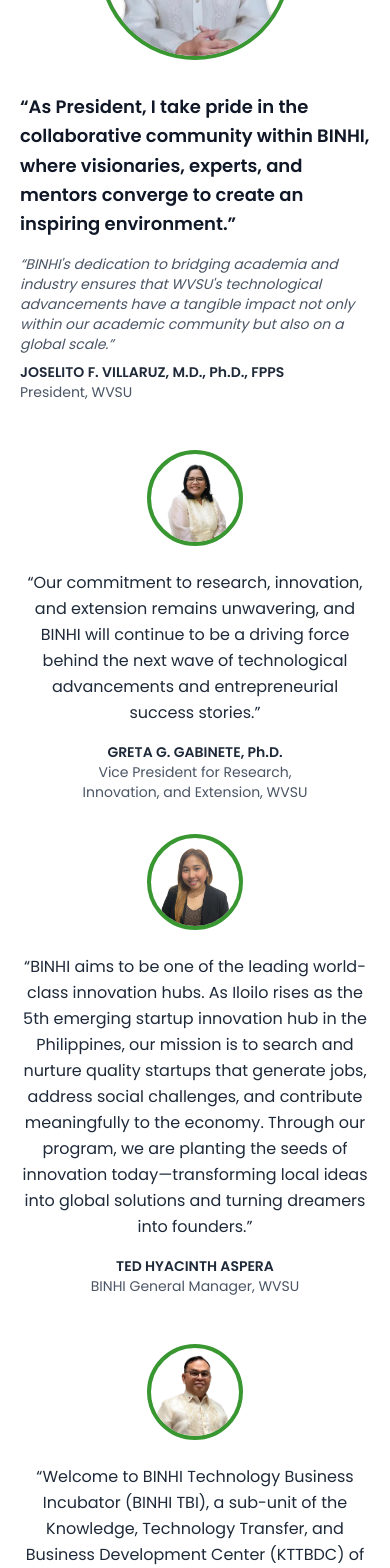
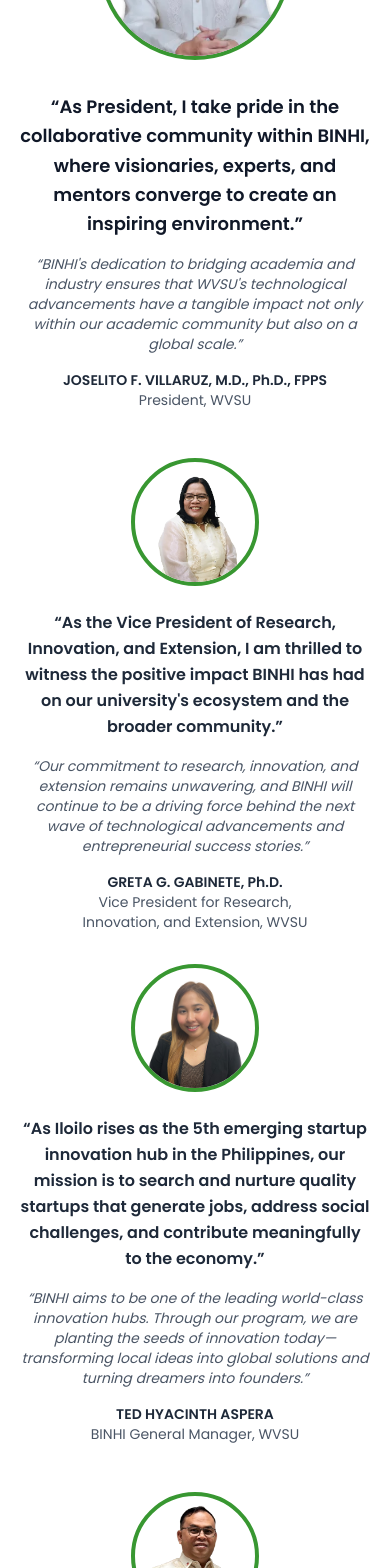
Before and after one commit to SPARK-Hub-WVSU/BINHI-Website-2025, a Next.js app: page / in a window 390 px wide. Shown: the part 4933-6501 px from the top of the page. Built offline with nearby package versions, Linux system fonts and the light colour scheme.

Commit message:
style: introduced main and subquote to other testimonials. Also increased size of testimonials images

```diff
--- a/src/app/(public)/page.js
+++ b/src/app/(public)/page.js
@@ -61,7 +61,7 @@ export default function Home() {
     <main>
       {/* ------------------- HERO -------------------*/}
       <HeroBackground>
-        <div className="md:pt-20 lg:pt-35 md:pl-25 lg:pl-42 h-full flex flex-col justify-center md:justify-start">
+        <div className="md:pt-20 lg:pt-25 md:pl-25 lg:pl-42 h-full flex flex-col justify-center md:justify-start">
           <div className="max-w-153 ">
             <h1 className="mb-5 text-secondary font-bold
               text-3xl md:text-4xl lg:text-5xl
@@ -399,14 +399,14 @@ export default function Home() {
           {/* Testimonials */}
           <div className="space-y-12 md:space-y-16">
 
-            {/* First Testimonial - Main/Featured */}
-            <div className="flex flex-col md:flex-row items-center md:items-start gap-8 md:gap-12">
+            {/* First Testimonial - President */}
+            <div className="flex flex-col md:flex-row items-center text-center md:text-left md:items-start gap-8 md:gap-12">
               {/* Quote */}
               <div className="flex-1 md:w-7/10 order-2 md:order-1">
                 <blockquote className="text-lg md:text-xl lg:text-3xl text-gray-900 mb-4 font-semibold leading-relaxed">
                   &ldquo;As President, I take pride in the collaborative community within BINHI, where visionaries, experts, and mentors converge to create an inspiring environment.&rdquo;
                 </blockquote>
-                <p className="text-sm md:text-base text-gray-600 italic mb-2">
+                <p className="text-sm md:text-base text-gray-600 italic mb-4">
                   &ldquo;BINHI&apos;s dedication to bridging academia and industry ensures that WVSU&apos;s technological advancements have a tangible impact not only within our academic community but also on a global scale.&rdquo;
                 </p>
                 <div className="text-sm md:text-base font-semibold text-gray-800">
@@ -434,9 +434,9 @@ export default function Home() {
             {/* Second Row - Two Testimonials */}
             <div className="grid grid-cols-1 md:grid-cols-2 gap-8 md:gap-12">
 
-              {/* Left Testimonial */}
+              {/* Left Testimonial - VP Research */}
               <div className="flex flex-col items-center text-center">
-                <div className="size-24 md:size-32 rounded-full border-4 border-primary mb-6 overflow-hidden">
+                <div className="size-32 md:side-40 lg:size-48 rounded-full border-4 border-primary mb-6 overflow-hidden">
                   <Image
                     src={Gabinete}
                     alt="GRETA G. GABINETE, Ph.D. - Vice President for Research, Innovation, and Extension, WVSU"
@@ -445,9 +445,12 @@ export default function Home() {
                     className="w-full h-full object-cover"
                   />
                 </div>
-                <blockquote className="text-base md:text-lg text-gray-800 mb-4 leading-relaxed">
+                <blockquote className="text-base font-semibold md:text-lg text-gray-800 mb-4 leading-relaxed">
+                  &ldquo;As the Vice President of Research, Innovation, and Extension, I am thrilled to witness the positive impact BINHI has had on our university&apos;s ecosystem and the broader community.&rdquo;
+                </blockquote>
+                <p className="text-sm md:text-base text-gray-600 italic mb-4">
                   &ldquo;Our commitment to research, innovation, and extension remains unwavering, and BINHI will continue to be a driving force behind the next wave of technological advancements and entrepreneurial success stories.&rdquo;
-                </blockquote>
+                </p>
                 <div className="text-sm md:text-base font-semibold text-gray-800">
                   GRETA G. GABINETE, Ph.D.
                 </div>
@@ -458,9 +461,9 @@ export default function Home() {
                 </div>
               </div>
 
-              {/* Right Testimonial */}
+              {/* Right Testimonial - General Manager */}
               <div className="flex flex-col items-center text-center">
-                <div className="size-24 md:size-32 rounded-full border-4 border-primary mb-6 overflow-hidden">
+                <div className="size-32 md:side-40 lg:size-48 rounded-full border-4 border-primary mb-6 overflow-hidden">
                   <Image
                     src={Aspera}
                     alt="TED HYACINTH ASPERA - BINHI General Manager, WVSU"
@@ -469,9 +472,12 @@ export default function Home() {
                     className="w-full h-full object-cover"
                   />
                 </div>
-                <blockquote className="text-base md:text-lg text-gray-800 mb-4 leading-relaxed">
-                  &ldquo;BINHI aims to be one of the leading world-class innovation hubs. As Iloilo rises as the 5th emerging startup innovation hub in the Philippines, our mission is to search and nurture quality startups that generate jobs, address social challenges, and contribute meaningfully to the economy. Through our program, we are planting the seeds of innovation today—transforming local ideas into global solutions and turning dreamers into founders.&rdquo;
+                <blockquote className="text-base font-semibold md:text-lg text-gray-800 mb-4 leading-relaxed">
+                  &ldquo;As Iloilo rises as the 5th emerging startup innovation hub in the Philippines, our mission is to search and nurture quality startups that generate jobs, address social challenges, and contribute meaningfully to the economy.&rdquo;
                 </blockquote>
+                <p className="text-sm md:text-base text-gray-600 italic mb-4">
+                  &ldquo;BINHI aims to be one of the leading world-class innovation hubs. Through our program, we are planting the seeds of innovation today—transforming local ideas into global solutions and turning dreamers into founders.&rdquo;
+                </p>
                 <div className="text-sm md:text-base font-semibold text-gray-800">
                   TED HYACINTH ASPERA
                 </div>
@@ -481,9 +487,9 @@ export default function Home() {
               </div>
             </div>
 
-            {/* Third Testimonial - Bottom */}
+            {/* Last Testimonial - Director */}
             <div className="flex flex-col items-center text-center max-w-4xl mx-auto">
-              <div className="size-24 md:size-32 rounded-full border-4 border-primary mb-6 overflow-hidden">
+              <div className="size-32 md:side-40 lg:size-48 rounded-full border-4 border-primary mb-6 overflow-hidden">
                 <Image
                   src={Secondes}
                   alt="ARNEL N. SECONDES, Ph.D. - KTTBDC Director, WVSU"
@@ -492,9 +498,12 @@ export default function Home() {
                   className="w-full h-full object-cover"
                 />
               </div>
-              <blockquote className="text-base md:text-lg text-gray-800 mb-4 leading-relaxed">
-                &ldquo;Welcome to BINHI Technology Business Incubator (BINHI TBI), a sub-unit of the Knowledge, Technology Transfer, and Business Development Center (KTTBDC) of West Visayas State University. At BINHI TBI, we nurture innovation by providing essential incubation services to entrepreneurs, startups, researchers, and innovators. By leveraging the university&apos;s resources and strategic partnerships, we offer mentoring, networking, and practical support to help transform ideas into successful businesses. Explore how BINHI TBI can support your entrepreneurial journey. Together, let&apos;s cultivate innovation and create lasting impact.&rdquo;
+              <blockquote className="text-base font-semibold md:text-lg text-gray-800 mb-4 leading-relaxed">
+                &ldquo;At BINHI TBI, we nurture innovation by providing essential incubation services to entrepreneurs, startups, researchers, and innovators.&rdquo;
               </blockquote>
+              <p className="text-sm md:text-base text-gray-600 italic mb-4">
+                &ldquo;By leveraging the university&apos;s resources and strategic partnerships, we offer mentoring, networking, and practical support to help transform ideas into successful businesses. Explore how BINHI TBI can support your entrepreneurial journey. Together, let&apos;s cultivate innovation and create lasting impact.&rdquo;
+              </p>
               <div className="text-sm md:text-base font-semibold text-gray-800">
                 ARNEL N. SECONDES, Ph.D.
               </div>
```
